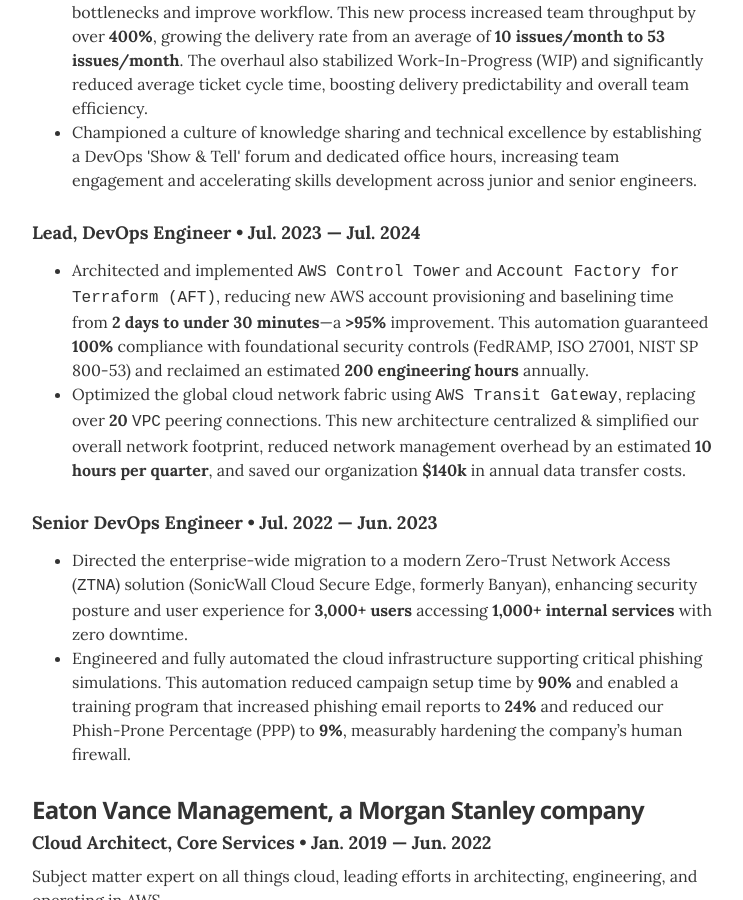
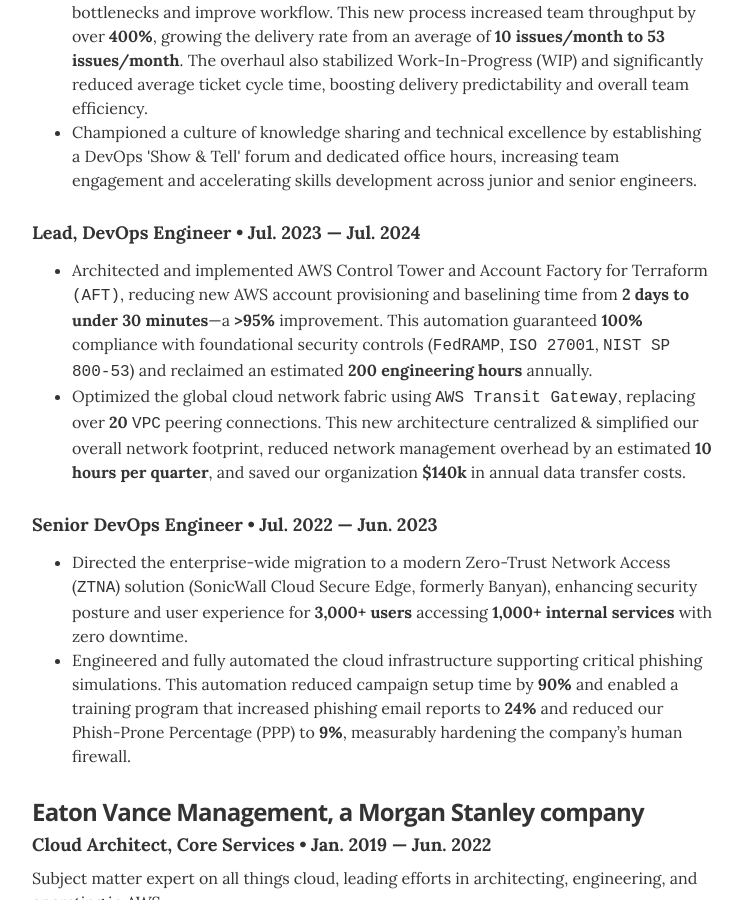
Before and after one commit to patrick-andrew-jain-taylor/resume, a Jekyll site: the page built from index.html, in a window 1280 px wide and 900 px high, scrolled down 886 px. Shown: the whole window, without its empty margins (268-1011 px from the left). Built offline with Jekyll 4.4.1, drawn with Linux system fonts in a browser that asks for light colours.

Commit message:
fix: experience formatting

```diff
--- a/_data/experience.yml
+++ b/_data/experience.yml
@@ -7,7 +7,7 @@
 
 - position: Lead, DevOps Engineer
   duration: Jul. 2023 &mdash; Jul. 2024
-  summary: <ul class="resume-item-list"><li>Architected and implemented <code>AWS Control Tower</code> and <code>Account Factory for Terraform (AFT)</code>, reducing new AWS account provisioning and baselining time from <strong>2 days to under 30 minutes</strong>—a <strong>>95%</strong> improvement. This automation guaranteed <strong>100%</strong> compliance with foundational security controls (FedRAMP, ISO 27001, NIST SP 800-53) and reclaimed an estimated <strong>200 engineering hours</strong> annually.</li><li>Optimized the global cloud network fabric using <code>AWS Transit Gateway</code>, replacing over <strong>20</strong> <code>VPC</code> peering connections. This new architecture centralized & simplified our overall network footprint, reduced network management overhead by an estimated <strong>10 hours per quarter</strong>, and saved our organization <strong>$140k</strong> in annual data transfer costs.</li></ul>
+  summary: <ul class="resume-item-list"><li>Architected and implemented AWS Control Tower and Account Factory for Terraform <code>(AFT)</code>, reducing new AWS account provisioning and baselining time from <strong>2 days to under 30 minutes</strong>—a <strong>>95%</strong> improvement. This automation guaranteed <strong>100%</strong> compliance with foundational security controls (<code>FedRAMP</code>, <code>ISO 27001</code>, <code>NIST SP 800-53</code>) and reclaimed an estimated <strong>200 engineering hours</strong> annually.</li><li>Optimized the global cloud network fabric using <code>AWS Transit Gateway</code>, replacing over <strong>20</strong> <code>VPC</code> peering connections. This new architecture centralized & simplified our overall network footprint, reduced network management overhead by an estimated <strong>10 hours per quarter</strong>, and saved our organization <strong>$140k</strong> in annual data transfer costs.</li></ul>
 
 - position: Senior DevOps Engineer
   duration: Jul. 2022 &mdash; Jun. 2023
```
